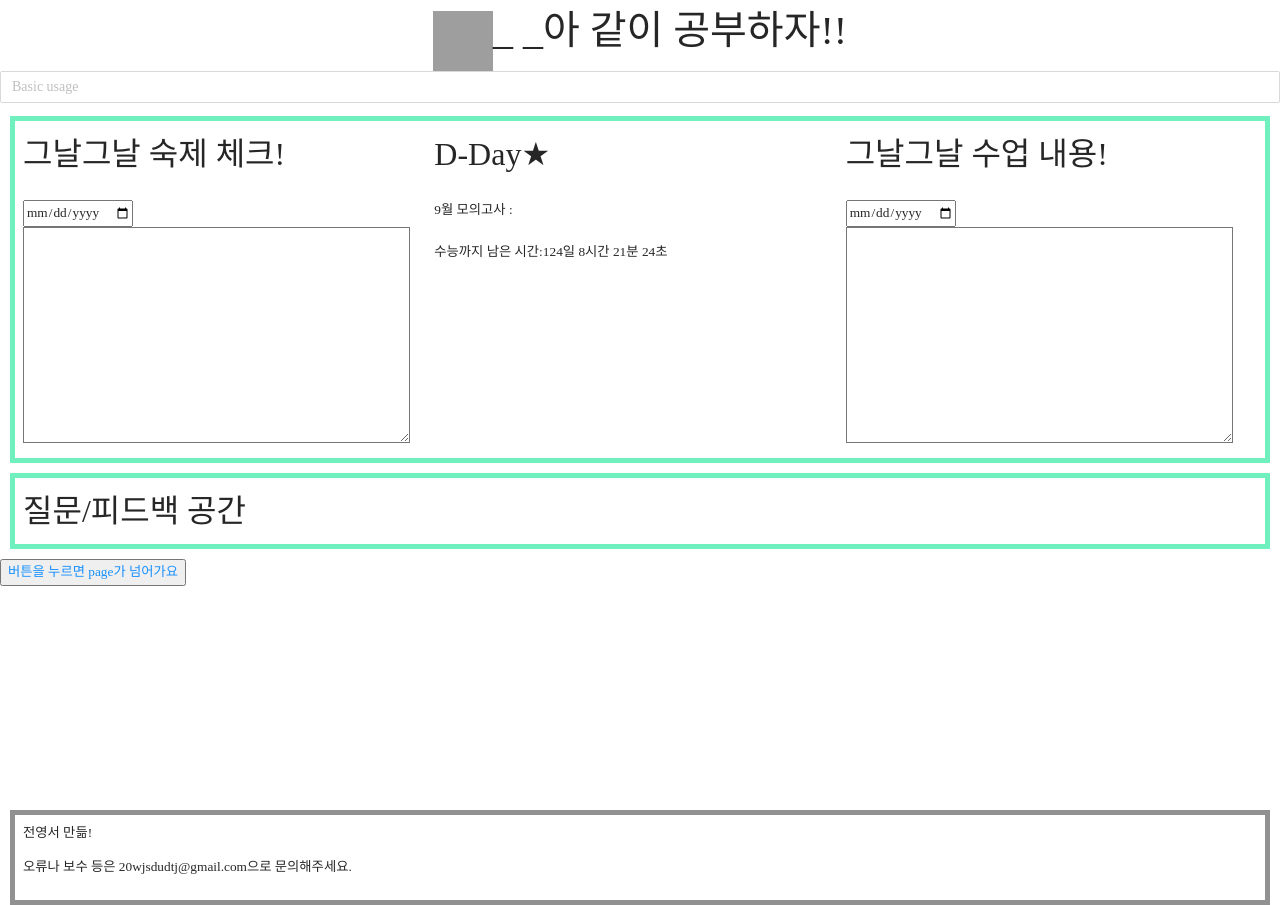
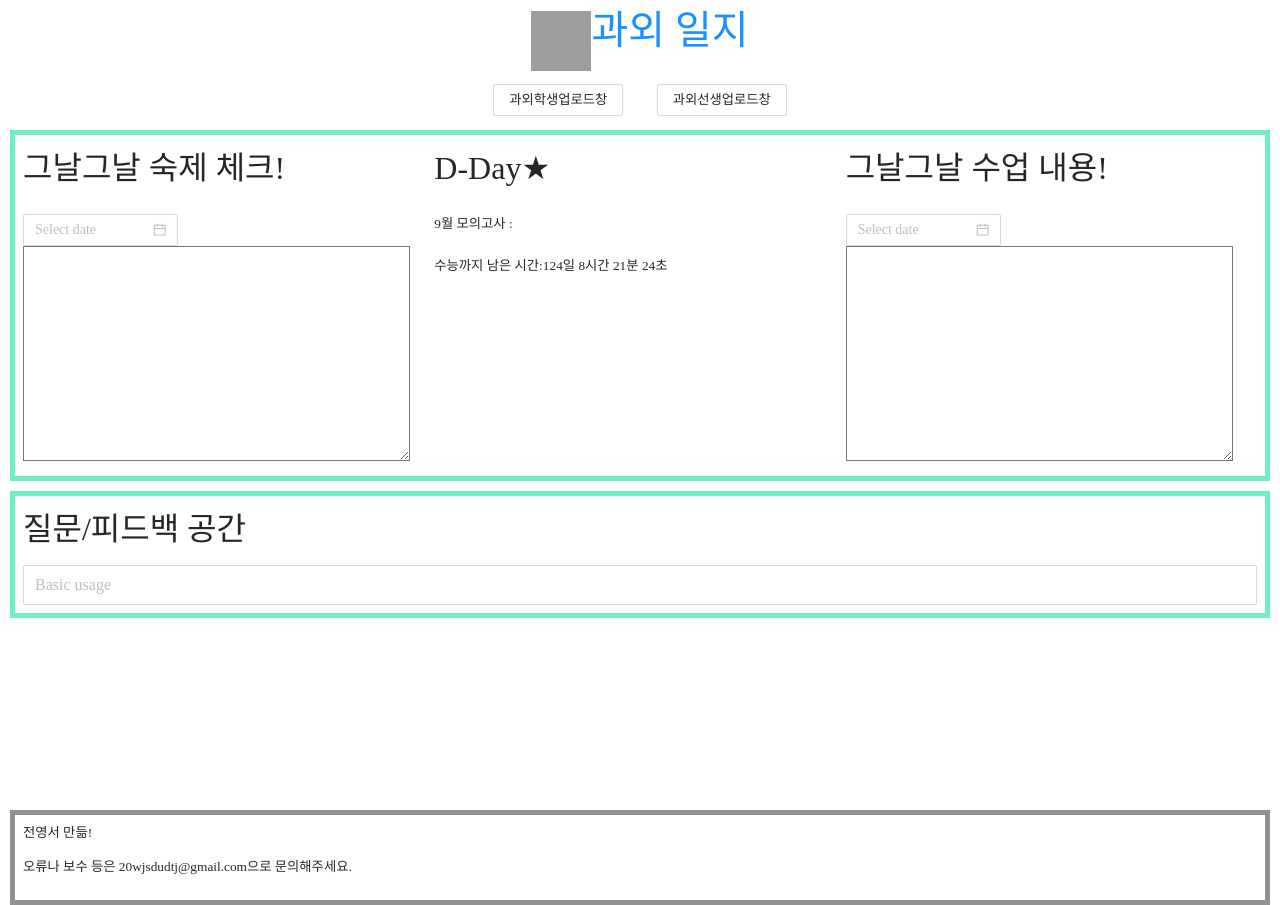
Before and after one commit to Youngseo-Jeon0313/tutoring_project, a React (Create React App) app in the folder my-react-app/: page / in a window 1280 px wide. Built offline with nearby package versions, Linux system fonts and the light colour scheme; grey boxes are pictures that could not be loaded; a web font is replaced by a local one.

Commit message:
css using antd

```diff
--- a/my-react-app/package.json
+++ b/my-react-app/package.json
@@ -3,6 +3,7 @@
   "version": "0.1.0",
   "private": true,
   "dependencies": {
+    "@ant-design/icons": "^4.6.2",
     "@testing-library/jest-dom": "^5.14.1",
     "@testing-library/react": "^11.2.7",
     "@testing-library/user-event": "^12.8.3",
--- a/my-react-app/src/App.js
+++ b/my-react-app/src/App.js
@@ -1,9 +1,11 @@
 import React, {Component} from 'react';
-import {Link} from 'react-router-dom';
+import {Link } from 'react-router-dom';
+
 import './App.css';
 import Container from './dday';
 import 'antd/dist/antd.css';
-import { Input } from 'antd';
+import { Input, Button } from 'antd';
+import {DatePicker} from 'antd';
 
 //link 태그!
 
@@ -11,7 +13,9 @@ import { Input } from 'antd';
 
 
 class App extends Component {
+
   render() {
+
     return (
       <div>
         <head>
@@ -19,19 +23,30 @@ class App extends Component {
         </head>
         <body>
           <header>
+
             <p align="center">
+            <Link to ="/">
             <img src="https://imagescdn.gettyimagesbank.com/171/201607/a10514990.jpg" alt="우산이미지" width="60" height="60"></img>
-            <span class="제목이요">_ _아 같이 공부하자!!</span>
-              <Input placeholder="Basic usage" />
+            <span class="제목이요">과외 일지
+            </span>
+            </Link>  </p>
+            <p align = "center">
 
+            <Button
+            onClick = {function(){
+                alert('왜 안돼냐')
+            }}>
+              과외학생업로드창</Button>
+            &nbsp;&nbsp;&nbsp;&nbsp;&nbsp;&nbsp;&nbsp;&nbsp;&nbsp;&nbsp;
+            <Button >과외선생업로드창</Button>
             </p>
+
           </header>
           <main>
         <span className="본문">
            <div class="제목">그날그날 숙제 체크!</div>
              <br></br>
-              <input id='달력' type='date' name='달력'></input>
-                  <br></br>
+            <DatePicker/>    <br></br>
     <textarea cols="50" rows="10"></textarea>
     </span>
 <span class="본문">
@@ -45,7 +60,8 @@ class App extends Component {
 <span className ="본문">
     <div className="제목">그날그날 수업 내용!</div>
     <br></br>
-    <input id='달력' type='date' name='달력'/>
+    <DatePicker/>
+
     <br></br>
     <textarea cols="50" rows="10"></textarea>
 
@@ -53,7 +69,12 @@ class App extends Component {
 </main>
 <main>
 <span class ="본문">
-    <div class="제목">질문/피드백 공간</div>
+    <div class="제목">질문/피드백 공간
+        <Input placeholder="Basic usage" size ="large"/>
+
+
+    </div>
+
 
 
 </span>
@@ -62,7 +83,6 @@ class App extends Component {
 
 <div>
   <Link to="./pages/html1.js">
-    <button>버튼을 누르면 page가 넘어가요</button>
       </Link>
 </div>
       </body>
```
Also changed, not shown: my-react-app/src/pages/index.js (renamed from my-react-app/src/pages/html1.js, +6 -3 lines), 2 other files (tests, documents, lock files or other folders).
